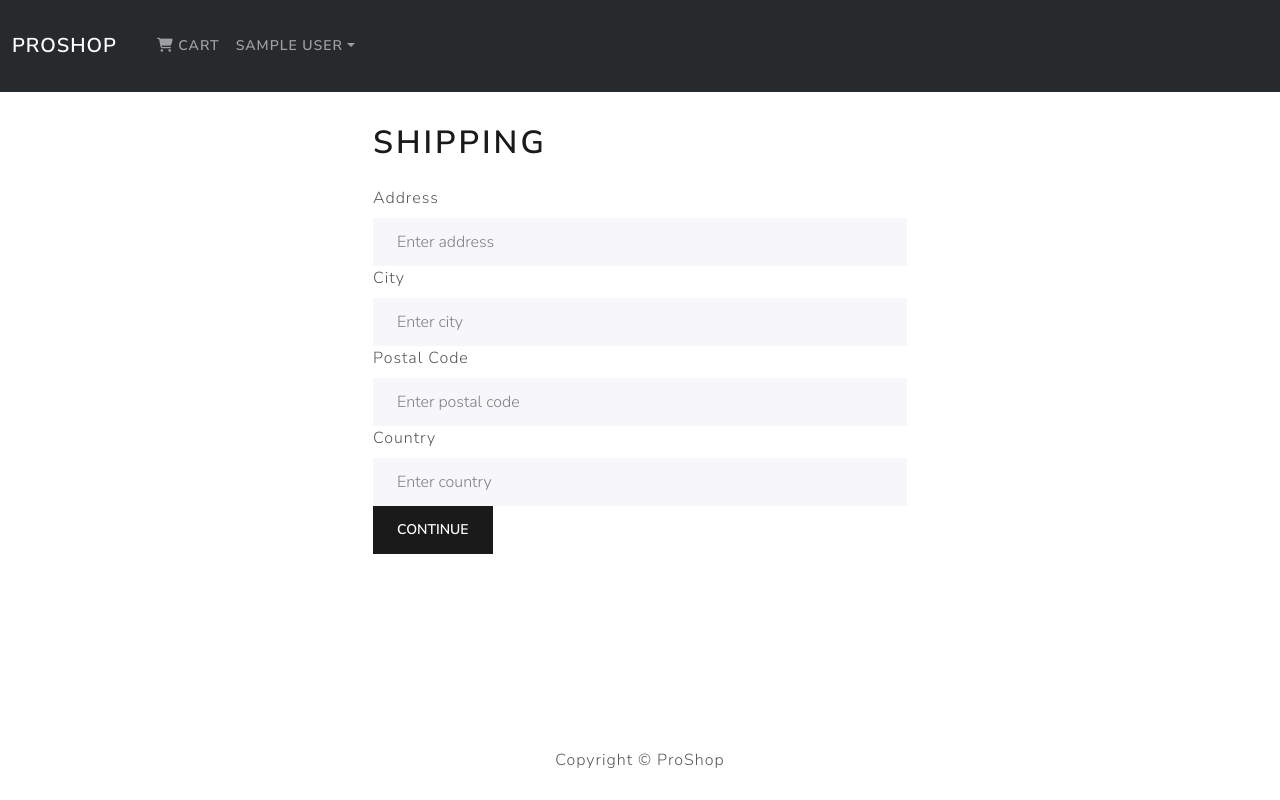
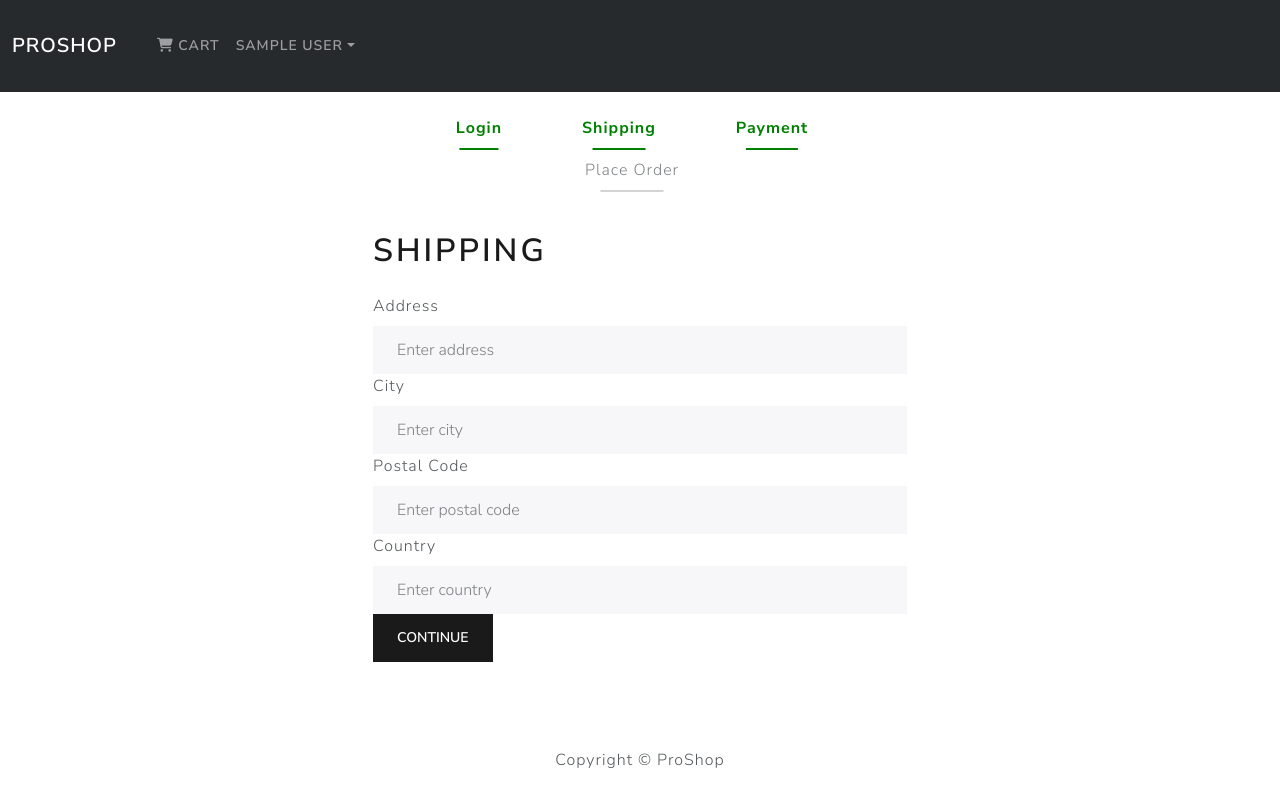
Before and after one commit to aajax1211/proshop.com-django, a React (Create React App) app in the folder frontend/: page /shipping in a window 1280 px wide. Built offline with nearby package versions, Linux system fonts and the light colour scheme; sample sign-in values are in the browser's storage.

Commit message:
Added checkout step counter component for enhanced user navigation

```diff
--- a/frontend/src/App.js
+++ b/frontend/src/App.js
@@ -11,27 +11,29 @@ import ProfileScreen from "./screens/ProfileScreen";
 import ShippingScreen from "./screens/ShippingScreen";
 
 
+
 function App() {
   return (
-    <Router>
+
       <div>
       <Header/>
+
       <main className="py-3">
         <Container>
           <Routes>
-          <Route path="/" Component={HomeScreen} exact/>
-          <Route path="/login" Component={LoginScreen}/>
-          <Route path="/Register" Component={RegisterScreen}/>
-          <Route path="/profile" Component={ProfileScreen}/>
-          <Route path="/shipping" Component={ShippingScreen}/>
-          <Route path="/product/:id" Component={ProductScreen}/>
-          <Route path="/cart/:id?" Component={CartScreen}/>
+          <Route path="/" element={<HomeScreen/>} exact/>
+          <Route path="/login" element={<LoginScreen/>}/>
+          <Route path="/Register" element={<RegisterScreen/>}/>
+          <Route path="/profile" element={<ProfileScreen/>}/>
+          <Route path="/shipping" element={<ShippingScreen/>}/>
+          <Route path="/product/:id" element={<ProductScreen/>}/>
+          <Route path="/cart/:id?" element={<CartScreen/>}/>
           </Routes>
         </Container>
       </main>
       <Footer></Footer>
       </div>
-    </Router>
+
   );
 }
 
--- /dev/null
+++ b/frontend/src/components/CheckoutSteps.js
@@ -0,0 +1,53 @@
+import React from "react";
+import { Nav } from "react-bootstrap";
+import { Link } from "react-router-dom";
+
+export default function CheckoutSteps({ step1, step2, step3, step4 }) {
+  return (
+    <Nav className="checkout-steps justify-content-center mb-4">
+      <Nav.Item className={`step ${step1 ? "completed" : ""}`}>
+        {step1 ? (
+
+            <Nav.Link as={Link} to="/login">Login</Nav.Link>
+
+        ) : (
+          <Nav.Link disabled>Login</Nav.Link>
+        )}
+        <div className={`line ${step1 ? "completed" : ""}`}></div>
+      </Nav.Item>
+
+      <Nav.Item className={`step ${step2 ? "completed" : ""}`}>
+        {step2 ? (
+
+            <Nav.Link as={Link} to="/shipping">Shipping</Nav.Link>
+
+        ) : (
+          <Nav.Link disabled>Shipping</Nav.Link>
+        )}
+        <div className={`line ${step2 ? "completed" : ""}`}></div>
+      </Nav.Item>
+
+      <Nav.Item className={`step ${step3 ? "completed" : ""}`}>
+        {step3 ? (
+
+            <Nav.Link as={Link} to="/payment">Payment</Nav.Link>
+
+        ) : (
+          <Nav.Link disabled>Payment</Nav.Link>
+        )}
+        <div className={`line ${step3 ? "completed" : ""}`}></div>
+      </Nav.Item>
+
+      <Nav.Item className={`step ${step4 ? "completed" : ""}`}>
+        {step4 ? (
+
+            <Nav.Link as={Link} to="/placeorder">Place Order</Nav.Link>
+
+        ) : (
+          <Nav.Link disabled>Place Order</Nav.Link>
+        )}
+        <div className={`line ${step4 ? "completed" : ""}`}></div>
+      </Nav.Item>
+    </Nav>
+  );
+}
--- a/frontend/src/index.css
+++ b/frontend/src/index.css
@@ -19,3 +19,44 @@ h2{
     font-size: 1.4rem;
     padding: 0.5rem 0;
 }
+
+.checkout-steps {
+    display: flex;
+    justify-content: center;
+    align-items: center;
+    margin-bottom: 1rem;
+  }
+
+  .step {
+    position: relative;
+    text-align: center;
+    margin: 0 1rem;
+  }
+
+  .step .line {
+    position: absolute;
+    bottom: 0;
+    left: 50%;
+    width: 50%;
+    height: 2px;
+    background-color: lightgray;
+    transform: translateX(-50%);
+    transition: background-color 0.3s ease;
+  }
+
+  .step.completed .line {
+    background-color: green;
+  }
+
+  .step.completed .nav-link {
+    color: green;
+    font-weight: bold;
+  }
+
+  .step .nav-link {
+    padding-bottom: 10px;
+  }
+
+  .step:last-child .line {
+    width: 50%;
+  }
--- a/frontend/src/index.js
+++ b/frontend/src/index.js
@@ -4,7 +4,7 @@ import './index.css';
 import "./bootstrap.min.css"
 import App from './App';
 import reportWebVitals from './reportWebVitals';
-
+import {BrowserRouter as Router} from 'react-router-dom'
 import { Provider } from 'react-redux';
 
 import store from './store';
@@ -12,7 +12,10 @@ import store from './store';
 const root = ReactDOM.createRoot(document.getElementById('root'));
 root.render(
   <Provider store= {store}>
+    <Router>
+
     <App />
+    </Router>
   </Provider>
 );
 
--- a/frontend/src/screens/ShippingScreen.js
+++ b/frontend/src/screens/ShippingScreen.js
@@ -1,21 +1,30 @@
 import React, { useEffect, useState } from "react";
+import { useLocation, useNavigate } from "react-router-dom";
 import { Form, Button} from "react-bootstrap";
 import { useDispatch, useSelector } from 'react-redux';
 import FormContainer from "../components/FormContainer";
-import { useLocation, useNavigate } from "react-router-dom";
 import { saveShippingAddress } from "../actions/cartActions";
+import CheckoutSteps from "../components/CheckoutSteps";
 
 export default function ShippingScreen() {
     const location = useLocation()
     const navigate = useNavigate()
     const cart = useSelector(state => state.cart)
-    const {shippingAddress} = cart
+    const {shippingAddress = {}} = cart
+    console.log(shippingAddress)
+    const dispatch = useDispatch()
+    const [address, setAddress] = useState(shippingAddress.address || "")
+    const [city, setCity] = useState(shippingAddress.city || "")
+    const [postalCode, setPostalCode] = useState(shippingAddress.postalCode || "")
+    const [country, setCountry] = useState(shippingAddress.country || "")
+    const userLogin = useSelector(state => state.userLogin);
+    const { userInfo } = userLogin;
 
-    const dispatch = useDispatch()
-    const [address, setAddress] = useState(shippingAddress.address)
-    const [city, setCity] = useState(shippingAddress.city)
-    const [postalCode, setPostalCode] = useState(shippingAddress.postalCode)
-    const [country, setCountry] = useState(shippingAddress.country)
+    React.useEffect(() => {
+        if (!userInfo) {
+            navigate('/login');
+        }
+    }, [navigate, userInfo]);
 
 
     const submitHandler =(e) =>{
@@ -25,6 +34,7 @@ export default function ShippingScreen() {
     }
 
   return <FormContainer>
+    <CheckoutSteps step1={true} step2={true} step3={true}></CheckoutSteps>
     <h1>Shipping</h1>
     <Form onSubmit={submitHandler}>
         <Form.Group controlId="address">
--- a/frontend/src/store.js
+++ b/frontend/src/store.js
@@ -23,7 +23,7 @@ const userInfoFromStorage = localStorage.getItem('userInfo') ?
       JSON.parse(localStorage.getItem('userInfo')) : null;
 
 const shippingAddressFromStorage = localStorage.getItem('shippingAddress') ?
-      JSON.parse(localStorage.getItem('shoippingAddress')) : {};
+      JSON.parse(localStorage.getItem('shippingAddress')) : {};
 
 // Define the initial state
 const initialState = {
```
